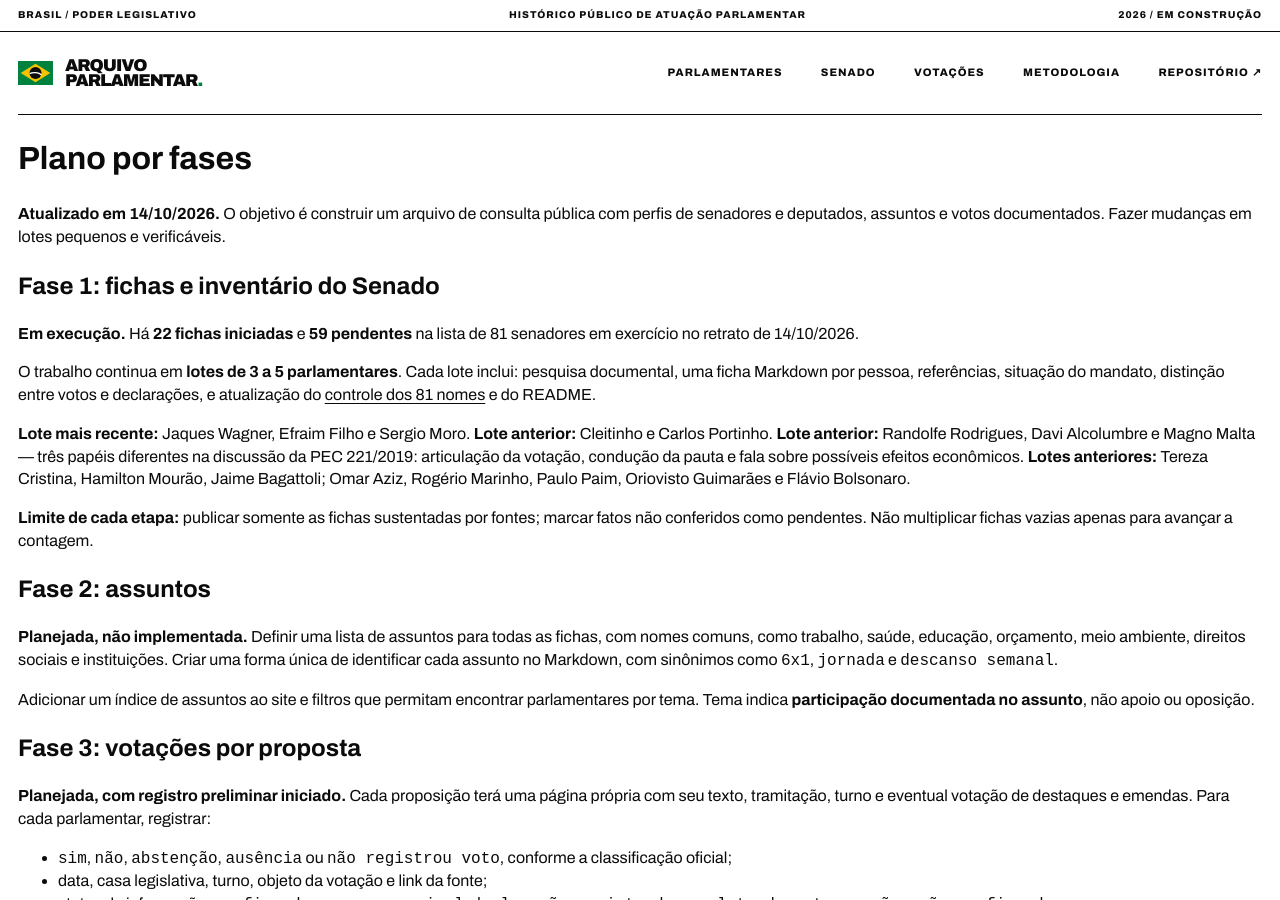
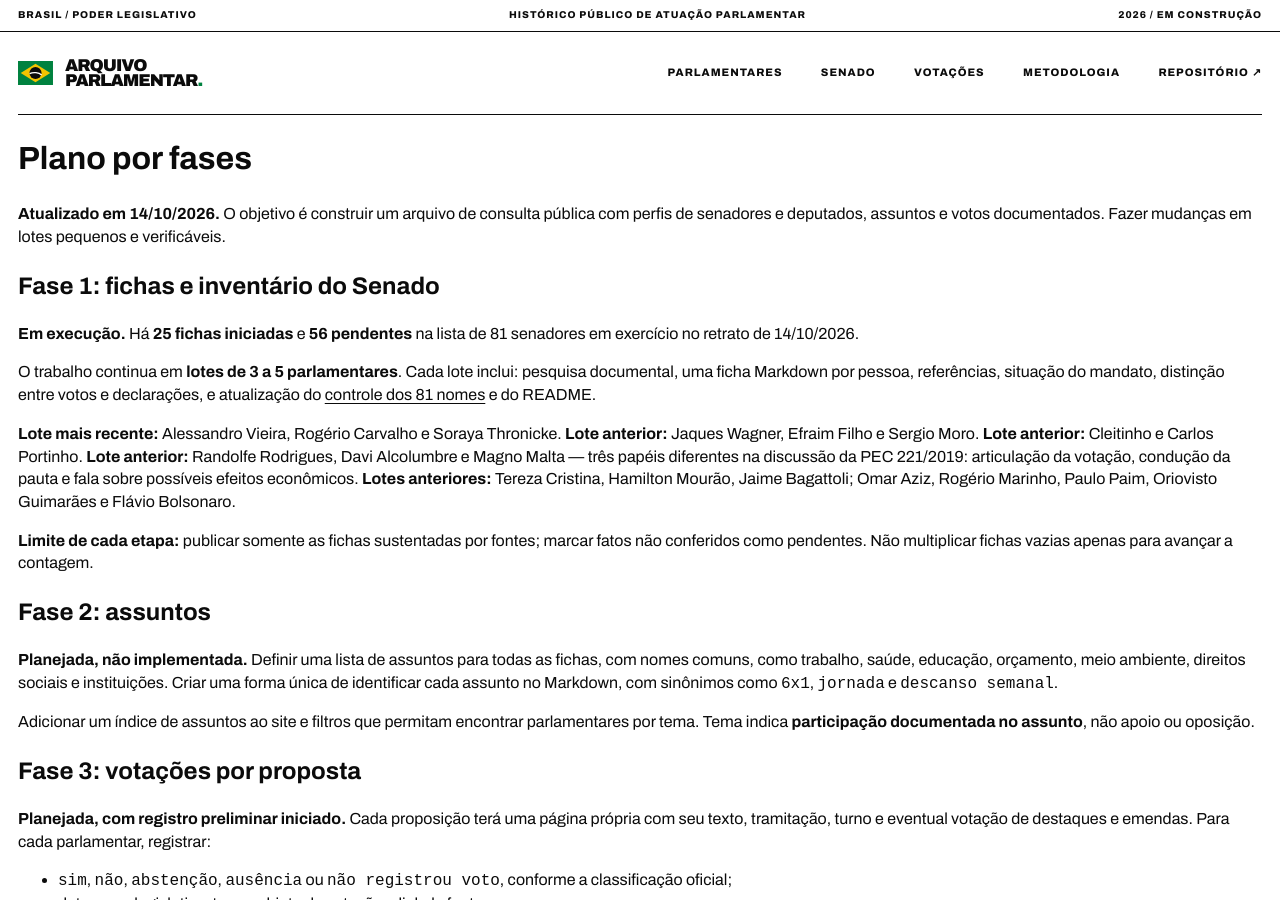
Before and after one commit to leorruas/senadores-deputados, a Jekyll site: the page built from PLANO-DE-FASES.md, in a window 1280 px wide and 900 px high. Built offline with Jekyll 4.4.1, drawn with Linux system fonts in a browser that asks for light colours; our own code applies the rules of GitHub Pages for plain Markdown files.

Commit message:
docs: atualiza fase 1 para 25 perfis

```diff
--- a/PLANO-DE-FASES.md
+++ b/PLANO-DE-FASES.md
@@ -4,11 +4,11 @@
 
 ## Fase 1: fichas e inventário do Senado
 
-**Em execução.** Há **22 fichas iniciadas** e **59 pendentes** na lista de 81 senadores em exercício no retrato de 14/10/2026.
+**Em execução.** Há **25 fichas iniciadas** e **56 pendentes** na lista de 81 senadores em exercício no retrato de 14/10/2026.
 
 O trabalho continua em **lotes de 3 a 5 parlamentares**. Cada lote inclui: pesquisa documental, uma ficha Markdown por pessoa, referências, situação do mandato, distinção entre votos e declarações, e atualização do [controle dos 81 nomes](parlamentares/senadores/ACOMPANHAMENTO.md) e do README.
 
-**Lote mais recente:** Jaques Wagner, Efraim Filho e Sergio Moro. **Lote anterior:** Cleitinho e Carlos Portinho. **Lote anterior:** Randolfe Rodrigues, Davi Alcolumbre e Magno Malta — três papéis diferentes na discussão da PEC 221/2019: articulação da votação, condução da pauta e fala sobre possíveis efeitos econômicos. **Lotes anteriores:** Tereza Cristina, Hamilton Mourão, Jaime Bagattoli; Omar Aziz, Rogério Marinho, Paulo Paim, Oriovisto Guimarães e Flávio Bolsonaro.
+**Lote mais recente:** Alessandro Vieira, Rogério Carvalho e Soraya Thronicke. **Lote anterior:** Jaques Wagner, Efraim Filho e Sergio Moro. **Lote anterior:** Cleitinho e Carlos Portinho. **Lote anterior:** Randolfe Rodrigues, Davi Alcolumbre e Magno Malta — três papéis diferentes na discussão da PEC 221/2019: articulação da votação, condução da pauta e fala sobre possíveis efeitos econômicos. **Lotes anteriores:** Tereza Cristina, Hamilton Mourão, Jaime Bagattoli; Omar Aziz, Rogério Marinho, Paulo Paim, Oriovisto Guimarães e Flávio Bolsonaro.
 
 **Limite de cada etapa:** publicar somente as fichas sustentadas por fontes; marcar fatos não conferidos como pendentes. Não multiplicar fichas vazias apenas para avançar a contagem.
 
```
